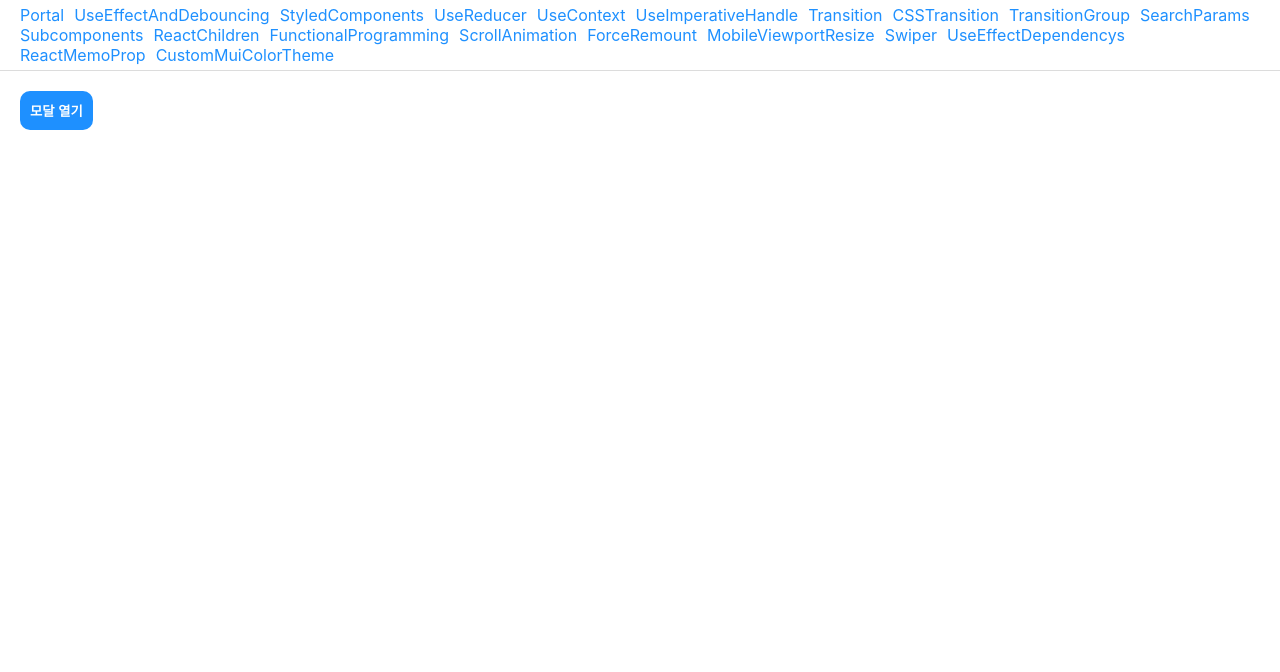
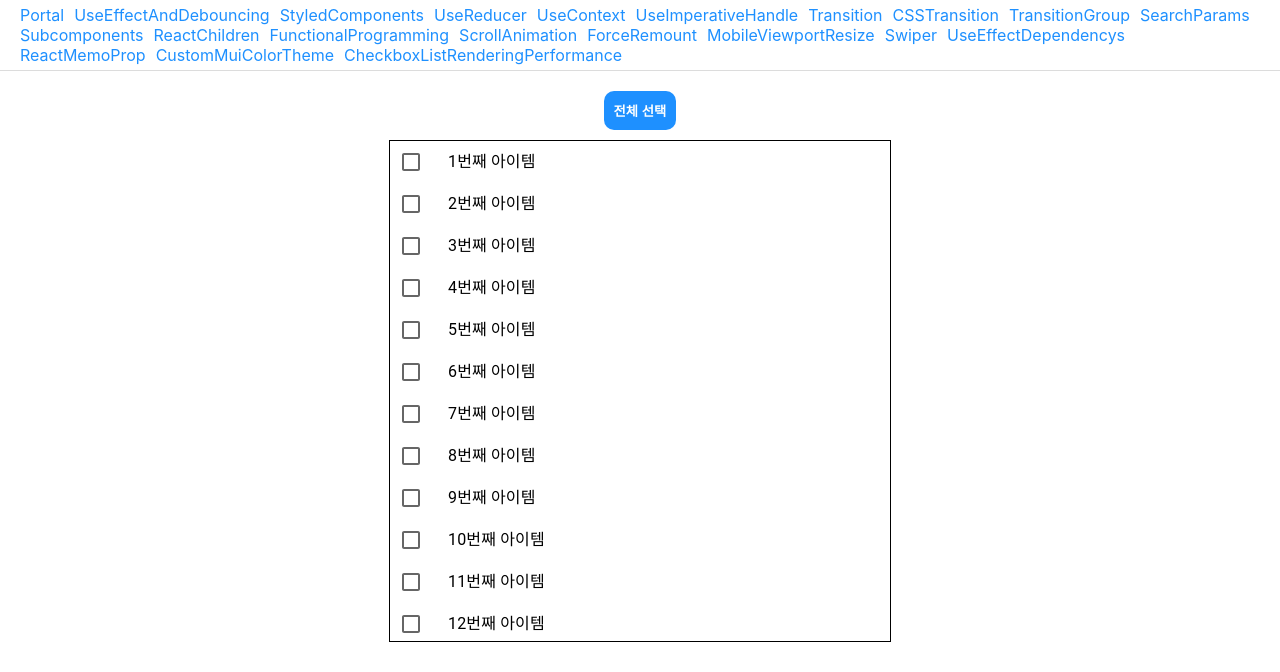
Before and after one commit to socratone/react-advanced, a React (Create React App) app: page /checkbox-list-rendering-performance in a window 1280 px wide. Shown: the top 672 px of the page. Built offline with nearby package versions, Linux system fonts and the light colour scheme.

Commit message:
feat: 렌더링에 퍼포먼스 문제가 생기는 checkbox list 구현

```diff
--- a/src/App.tsx
+++ b/src/App.tsx
@@ -21,6 +21,7 @@ import SwiperPage from './pages/SwiperPage';
 import UseEffectDependencyPage from './pages/UseEffectDependencyPage';
 import ReactMemoPropPage from './pages/ReactMemoPropPage';
 import CustomMuiColorThemePage from './pages/CustomMuiColorTheme';
+import CheckboxListRenderingPerformancePage from './pages/CheckboxListRenderingPerformance';
 
 function App() {
   return (
@@ -57,6 +58,9 @@ function App() {
         <MainNavItem to="/react-memo-prop">ReactMemoProp</MainNavItem>
         <MainNavItem to="/custom-mui-color-theme">
           CustomMuiColorTheme
+        </MainNavItem>
+        <MainNavItem to="/checkbox-list-rendering-performance">
+          CheckboxListRenderingPerformance
         </MainNavItem>
       </MainNav>
       <Routes>
@@ -98,6 +102,10 @@ function App() {
           path="/custom-mui-color-theme"
           element={<CustomMuiColorThemePage />}
         />
+        <Route
+          path="/checkbox-list-rendering-performance"
+          element={<CheckboxListRenderingPerformancePage />}
+        />
         <Route path="*" element={<PortalPage />} />
       </Routes>
     </div>
--- /dev/null
+++ b/src/pages/CheckboxListRenderingPerformance/CheckboxListItem.tsx
@@ -0,0 +1,32 @@
+import styled from '@emotion/styled';
+import { Checkbox, Typography } from '@mui/material';
+
+interface CheckboxListItemProps {
+  checked: boolean;
+  onChange: (
+    event: React.ChangeEvent<HTMLInputElement>,
+    checked: boolean
+  ) => void;
+  label: string;
+}
+
+const CheckboxListItem: React.FC<CheckboxListItemProps> = ({
+  checked,
+  onChange,
+  label,
+}) => {
+  return (
+    <Container>
+      <Checkbox checked={checked} onChange={onChange} />
+      <Typography>{label}</Typography>
+    </Container>
+  );
+};
+
+const Container = styled.div`
+  display: flex;
+  align-items: center;
+  gap: 1rem;
+`;
+
+export default CheckboxListItem;
--- /dev/null
+++ b/src/pages/CheckboxListRenderingPerformance/index.tsx
@@ -0,0 +1,86 @@
+import styled from '@emotion/styled';
+import { useState } from 'react';
+import CheckboxListItem from './CheckboxListItem';
+
+const CheckboxListRenderingPerformancePage = () => {
+  const [checkboxList, setCheckboxList] = useState(() => {
+    const list = [];
+    for (let i = 1; i <= 1000; i++) {
+      list.push({
+        id: String(i),
+        checked: false,
+        label: `${i}번째 아이템`,
+      });
+    }
+    return list;
+  });
+
+  const handleChange = (id: string, checked: boolean) => {
+    setCheckboxList((checkboxList) =>
+      checkboxList.map((item) => {
+        if (item.id === id) return { ...item, checked };
+        return { ...item };
+      })
+    );
+  };
+
+  const toggleAll = () => {
+    setCheckboxList((checkboxList) => {
+      let checked = true;
+
+      if (checkboxList.every((item) => item.checked)) {
+        checked = false;
+      }
+
+      return checkboxList.map((item) => {
+        return {
+          ...item,
+          checked,
+        };
+      });
+    });
+  };
+
+  return (
+    <Container>
+      <Button onClick={toggleAll}>전체 선택</Button>
+      <ScrollableBox>
+        {checkboxList.map((item) => (
+          <CheckboxListItem
+            key={item.id}
+            label={item.label}
+            checked={item.checked}
+            onChange={(_, checked) => handleChange(item.id, checked)}
+          />
+        ))}
+      </ScrollableBox>
+    </Container>
+  );
+};
+
+const Container = styled.div`
+  padding: 20px;
+  display: flex;
+  flex-direction: column;
+  align-items: center;
+  gap: 10px;
+`;
+
+const Button = styled.button`
+  color: white;
+  background: dodgerblue;
+  border: 0;
+  border-radius: 10px;
+  padding: 10px;
+  cursor: pointer;
+  font-weight: 700;
+`;
+
+const ScrollableBox = styled.div`
+  border: 1px solid black;
+  height: 500px;
+  width: 500px;
+  overflow-y: auto;
+`;
+
+export default CheckboxListRenderingPerformancePage;
```
